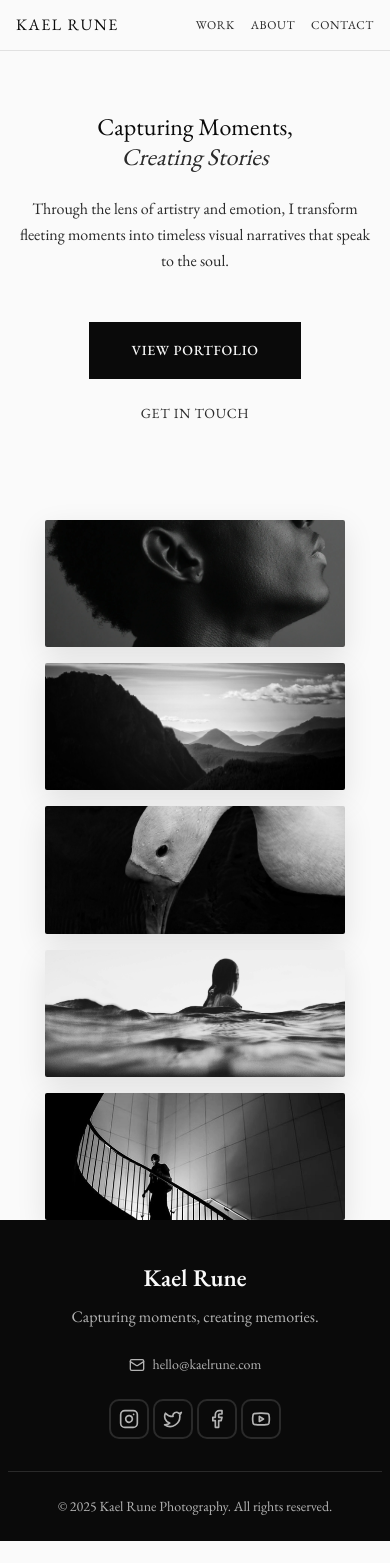
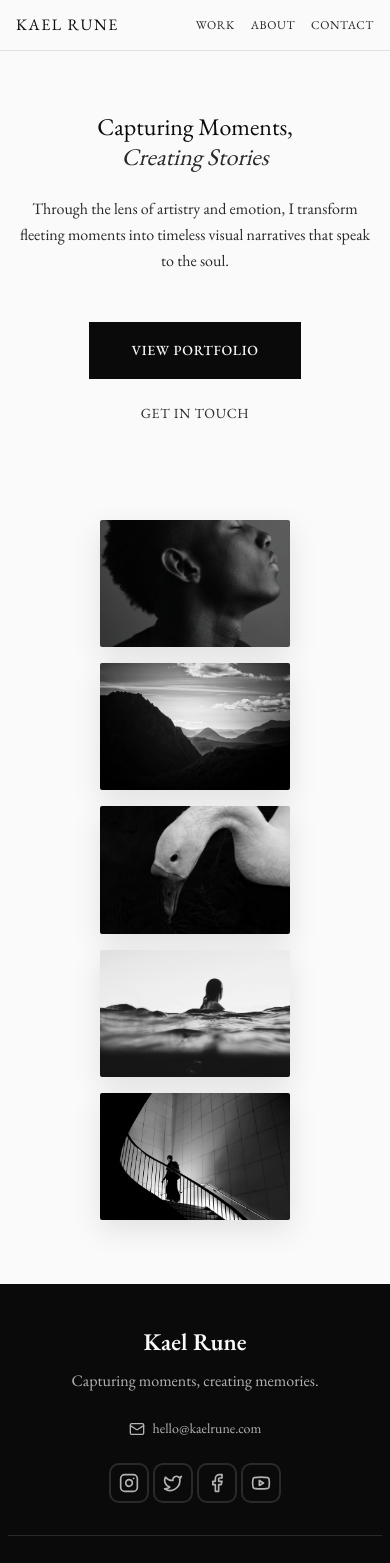
Before and after one commit to anyajegorova/kael-rune, a Next.js app: page / in a window 390 px wide. Shown: the top 1563 px of the page. Before the commit the page ends 1541 px from the top, so only its background shows below. Built offline with nearby package versions, Linux system fonts and the light colour scheme.

Commit message:
fixed the responsive style of hero

```diff
--- a/src/app/components/styles/hero.css
+++ b/src/app/components/styles/hero.css
@@ -170,9 +170,18 @@
 /* Responsive Design */
 @media (max-width: 1024px) {
   .hero-content {
-    grid-template-columns: 1fr;
+    display: flex;
+    flex-direction: column;
     gap: var(--spacing-4xl);
     text-align: center;
+  }
+
+  .hero-text {
+    order: 1;
+  }
+  .hero-gallery {
+    order: 2;
+    margin-bottom: var(--spacing-4xl);
   }
 
   .hero-cta {
@@ -216,6 +225,15 @@
 }
 
 @media (max-width: 768px) {
+  .hero-content {
+    flex-direction: column;
+  }
+  .hero-text {
+    order: 1;
+  }
+  .hero-gallery {
+    order: 2;
+  }
   .hero {
     padding-left: var(--spacing-lg);
     padding-right: var(--spacing-lg);
@@ -268,6 +286,15 @@
 }
 
 @media (max-width: 480px) {
+  .hero-content {
+    flex-direction: column;
+  }
+  .hero-text {
+    order: 1;
+  }
+  .hero-gallery {
+    order: 2;
+  }
   .hero {
     padding-left: var(--spacing-md);
     padding-right: var(--spacing-md);
```
